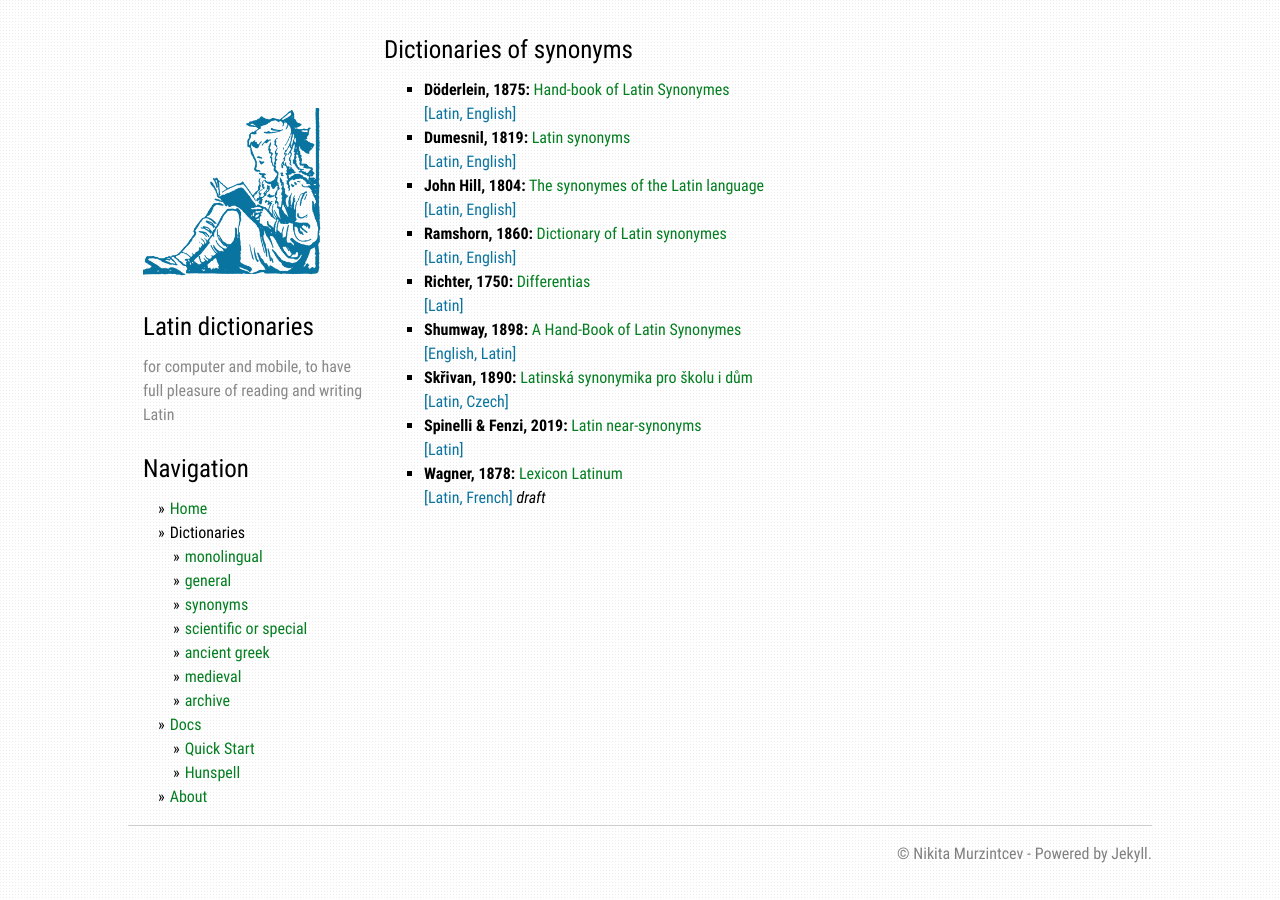
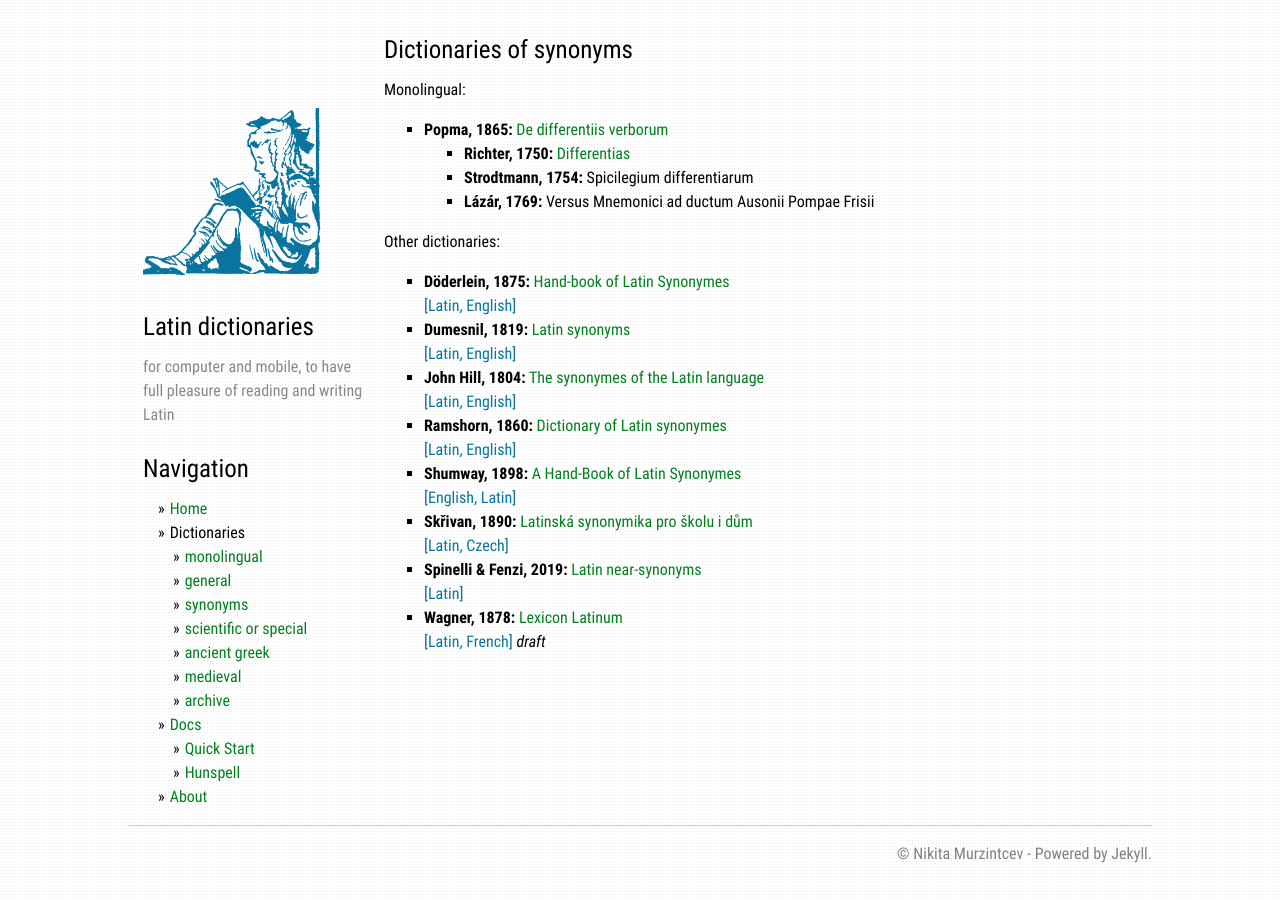
Before and after one commit to latin-dict/latin-dict.github.io, a Jekyll site: the page built from list_synonyms.md, in a window 1280 px wide. Built offline with Jekyll 4.4.1, drawn with Linux system fonts in a browser that asks for light colours.

Commit message:
monolingual synonyms

```diff
--- a/_dictionaries/Richter1750.md
+++ b/_dictionaries/Richter1750.md
@@ -4,7 +4,7 @@ author: Richter
 year: 1750
 tags: [Latin]
 nickname: Richter1750
-categories: [synonyms, latin]
+categories: []
 ---
 # {{ page.title }}, {{ page.author }} ({{ page.year }})
 
--- a/list_synonyms.md
+++ b/list_synonyms.md
@@ -6,6 +6,16 @@ filter: synonyms
 
 # Dictionaries of synonyms
 
+
+Monolingual:
+
+* **Popma, 1865:** [De differentiis verborum]({% link _dictionaries/Popma1865.md %})
+  * **Richter, 1750:** [Differentias]({% link _dictionaries/Richter1750.md %})
+  * **Strodtmann, 1754:** Spicilegium differentiarum
+  * **Lázár, 1769:** Versus Mnemonici ad ductum Ausonii Pompae Frisii
+
+Other dictionaries:
+
 {% assign dicts = site.dictionaries | where: "categories",page.filter | sort: "nickname" %}
 {% for dict in dicts %}
 
```
